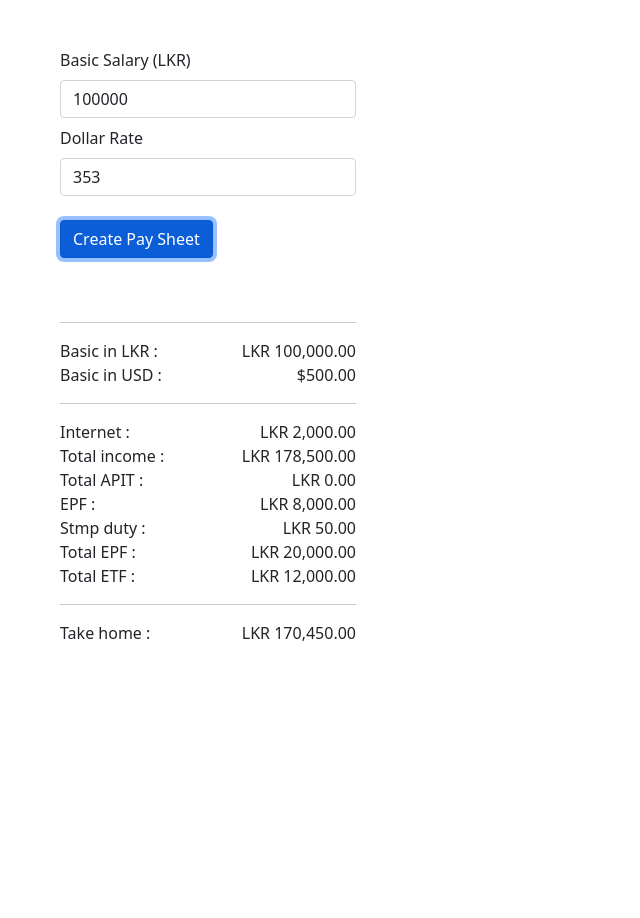
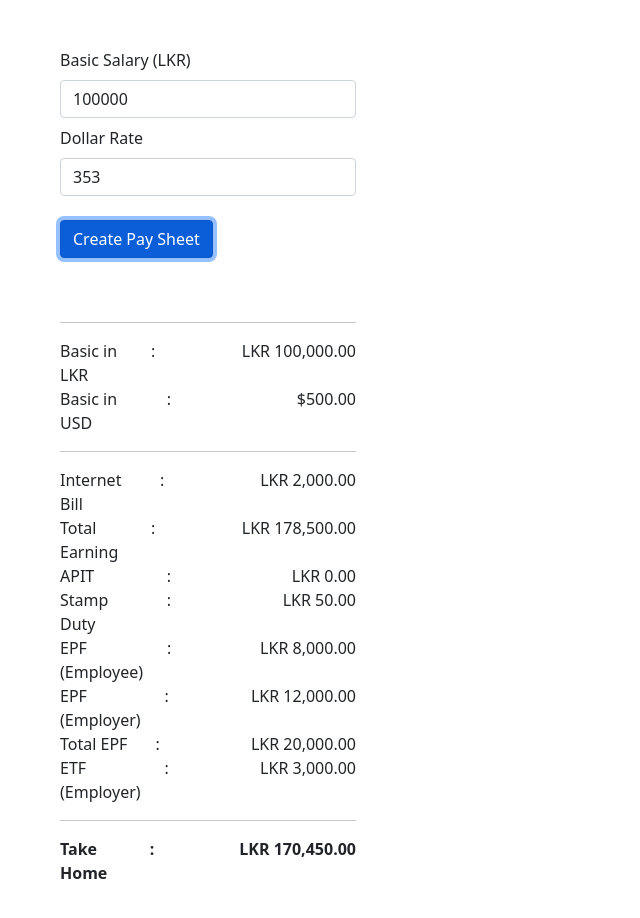
Before and after one commit to isurunuwanthilaka/my-salary, a React (Create React App) app: page / in a window 1280 px wide. Both pictures are taken after a click on the button "Create Pay Sheet". Shown: the top 918 px of the page, without its empty margins (0-640 px from the left). Before the commit the page ends 800 px from the top, so only its background shows below. Built offline with nearby package versions, Linux system fonts and the light colour scheme.

Commit message:
number fix

```diff
--- a/src/App.js
+++ b/src/App.js
@@ -146,48 +146,69 @@ function App() {
         <Container className="m-5 w-25">
           <hr />
           <Row>
-            <Col className="font-weight-bold">Basic in LKR :</Col>
+            <Col className="font-weight-bold">Basic in LKR</Col>
+            <Col>:</Col>
             <Col className="text-end">{rs(calObj.basic)}</Col>
           </Row>
           <Row>
-            <Col className="font-weight-bold">Basic in USD :</Col>
+            <Col className="font-weight-bold">Basic in USD</Col>
+            <Col>:</Col>
             <Col className="text-end">{$(calObj.usdBasic)}</Col>
           </Row>
           <hr />
           <Row>
-            <Col className="font-weight-bold">Internet :</Col>
+            <Col className="font-weight-bold">Internet Bill</Col>
+            <Col>:</Col>
             <Col className="text-end">{rs(calObj.internetAllowance)}</Col>
           </Row>
           <Row>
-            <Col className="font-weight-bold">Total income :</Col>
+            <Col className="font-weight-bold">Total Earning</Col>
+            <Col>:</Col>
             <Col className="text-end">{rs(calObj.totalInLkr)}</Col>
           </Row>
           <Row>
-            <Col className="font-weight-bold">Total APIT :</Col>
+            <Col className="font-weight-bold">APIT</Col>
+            <Col>:</Col>
             <Col className="text-end">{rs(calObj.totalTax)}</Col>
           </Row>
           <Row>
-            <Col className="font-weight-bold">EPF :</Col>
+            <Col className="font-weight-bold">Stamp Duty</Col>
+            <Col>:</Col>
+            <Col className="text-end">{rs(calObj.stampDuty)}</Col>
+          </Row>
+          <Row>
+            <Col className="font-weight-bold">EPF (Employee)</Col>
+            <Col>:</Col>
             <Col className="text-end">{rs(calObj.epfDeductionsEmployee)}</Col>
           </Row>
           <Row>
-            <Col className="font-weight-bold">Stmp duty :</Col>
-            <Col className="text-end">{rs(calObj.stampDuty)}</Col>
+            <Col className="font-weight-bold">EPF (Employer)</Col>
+            <Col>:</Col>
+            <Col className="text-end">{rs(calObj.epfByEmployer)}</Col>
           </Row>
           <Row>
-            <Col className="font-weight-bold">Total EPF :</Col>
+            <Col className="font-weight-bold">Total EPF</Col>
+            <Col>:</Col>
             <Col className="text-end">
               {rs(calObj.epfByEmployer + calObj.epfDeductionsEmployee)}
             </Col>
           </Row>
           <Row>
-            <Col className="font-weight-bold">Total ETF :</Col>
-            <Col className="text-end">{rs(calObj.epfByEmployer)}</Col>
+            <Col className="font-weight-bold">ETF (Employer)</Col>
+            <Col>:</Col>
+            <Col className="text-end">{rs(calObj.etfByEmployer)}</Col>
           </Row>
           <hr />
           <Row>
-            <Col className="font-weight-bold">Take home :</Col>
-            <Col className="text-end">{rs(calObj.takeHome)}</Col>
+            <Col className="font-weight-bold">
+              <strong>Take Home</strong>
+            </Col>
+            <Col>
+              <strong>:</strong>
+            </Col>
+            <Col className="text-end">
+              <strong>{rs(calObj.takeHome)}</strong>
+            </Col>
           </Row>
         </Container>
       )}
```
